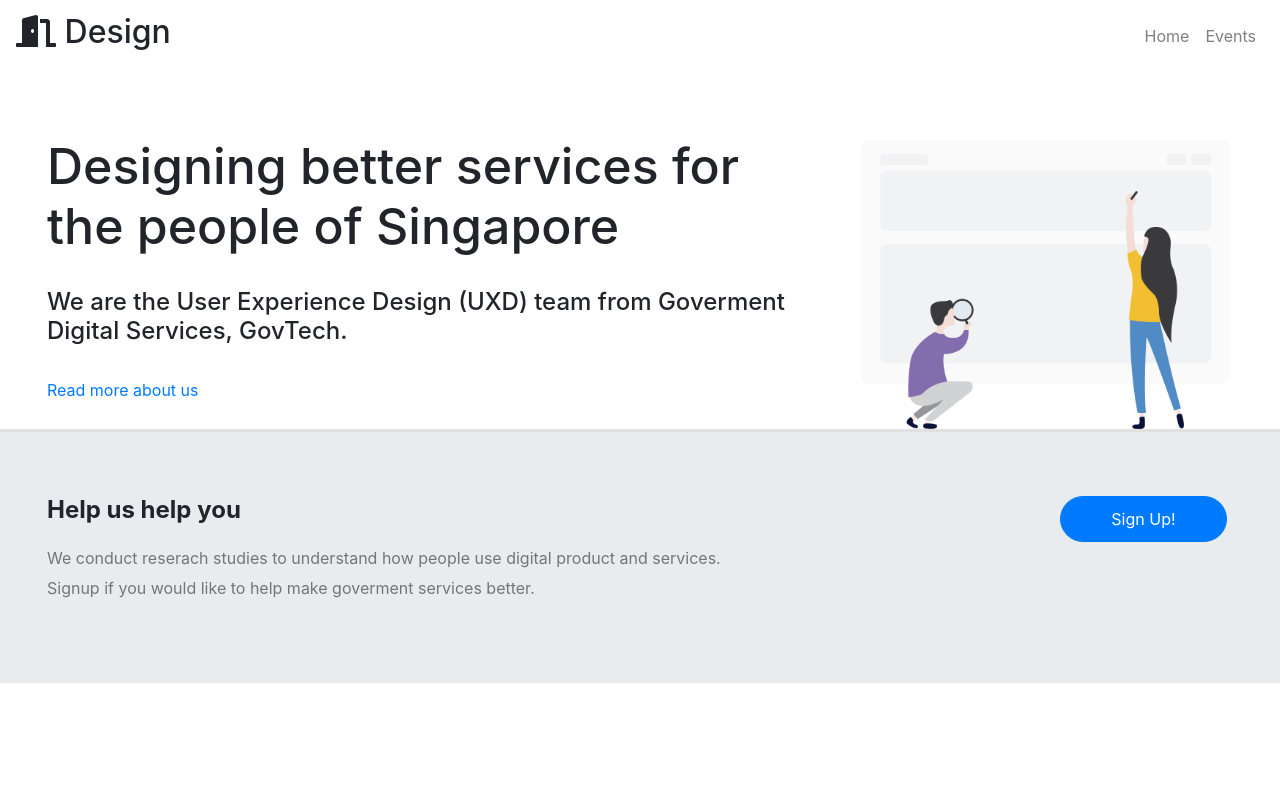
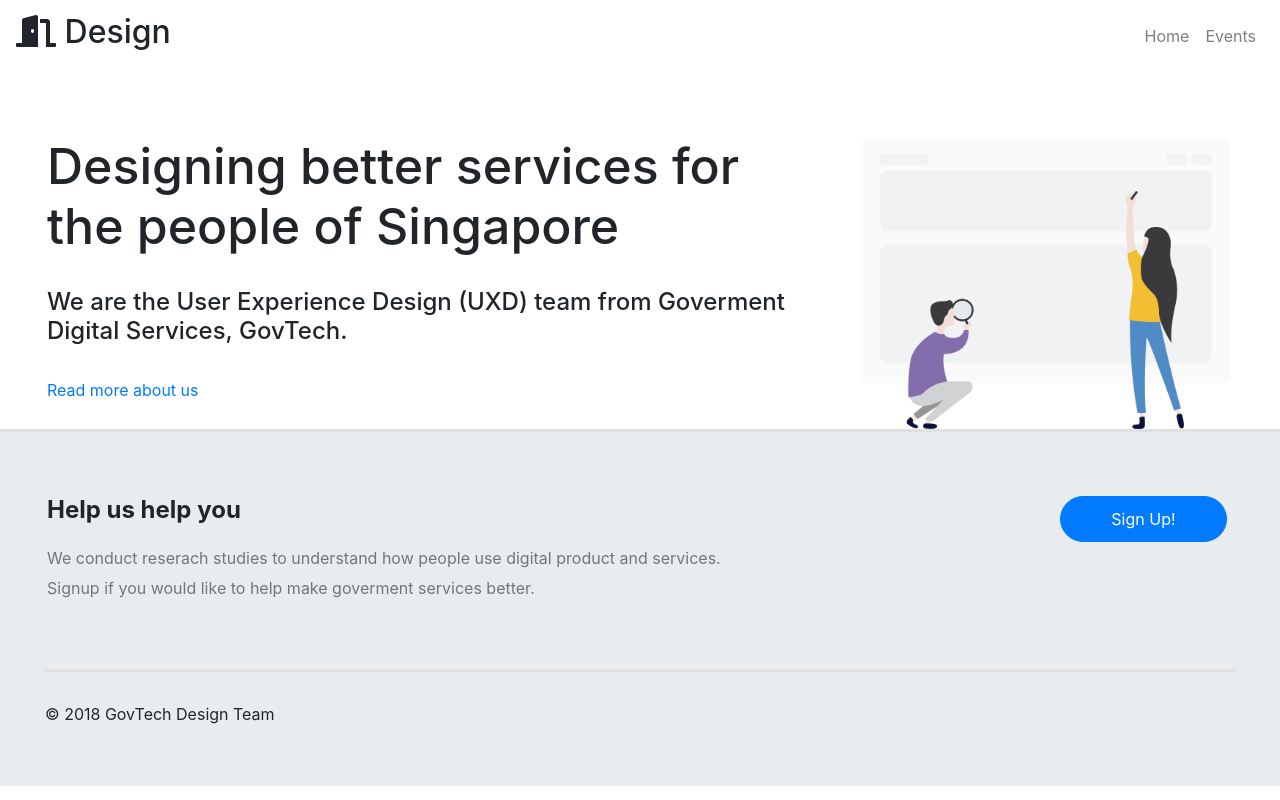
Before and after one commit to AlnurFaisal/EventMicrosite, a React (Create React App) app in the folder govtechapp/: page / in a window 1280 px wide. Built offline with nearby package versions, Linux system fonts and the light colour scheme.

Commit message:
Added the footer for every page and create the Events component

```diff
--- a/govtechapp/public/index.html
+++ b/govtechapp/public/index.html
@@ -20,7 +20,7 @@
       work correctly both with client-side routing and a non-root public URL.
       Learn how to configure a non-root public URL by running `npm run build`.
     -->
-    <title>React App</title>
+    <title>Design</title>
   </head>
   <body>
     <noscript>
@@ -37,5 +37,10 @@
       To begin the development, run `npm start` or `yarn start`.
       To create a production bundle, use `npm run build` or `yarn build`.
     -->
+    <div class="footer">
+      <div class="wrapper">
+          © 2018 GovTech Design Team
+      </div>
+    </div>
   </body>
 </html>
--- /dev/null
+++ b/govtechapp/src/components/Events/Events.js
@@ -0,0 +1,9 @@
+import React, { Component } from "react";
+
+class Events extends Component {
+  render() {
+    return <div />;
+  }
+}
+
+export default Events;
--- a/govtechapp/src/components/Home/Home.js
+++ b/govtechapp/src/components/Home/Home.js
@@ -47,7 +47,7 @@ class Home extends Component {
             <div className="row">
               <div className="col-md-8 col-sm-12 col-xs-12">
                 <h1 className="super">
-                  Designing better services for <br /> the people of Singapore
+                  Designing better services for the people of Singapore
                 </h1>
                 <br />
                 <h4>
@@ -71,7 +71,7 @@ class Home extends Component {
             </div>
           </div>
         </Jumbotron>
-        <Jumbotron className="bottom">
+        <Jumbotron className="bottom noBorder">
           <div class="container-fluid">
             <div class="row">
               <div className="col-md-10 col-sm-12 col-xs-12">
--- a/govtechapp/src/components/Home/home.css
+++ b/govtechapp/src/components/Home/home.css
@@ -19,6 +19,15 @@
   border-top-color: #e0e0e0;
 }
 
+.bottom:after {
+  content: ""; /* This is necessary for the pseudo element to work. */
+  display: block; /* This will put the pseudo element on its own line. */
+  margin: 0 auto; /* This will center the border. */
+  width: 98%; /* Change this to whatever width you want. */
+  padding-top: 50px; /* This creates some space between the element and the border. */
+  border-bottom: 3px solid #e0e0e0; /* This creates the border. Replace black with whatever color you want. */
+}
+
 .bodyText {
   color: #757575;
   padding-top: 10px;
--- a/govtechapp/src/components/MyNav/MyNav.js
+++ b/govtechapp/src/components/MyNav/MyNav.js
@@ -1,11 +1,13 @@
 import React from "react";
 import { Route } from "react-router-dom";
 import Home from "../Home/Home";
+import Events from "../Events/Events";
 
 const MyNav = () => {
   return (
     <div>
       <Route exact path="/" component={Home} />
+      <Route exact path="/events" components={Events} />
     </div>
   );
 };
--- a/govtechapp/src/index.css
+++ b/govtechapp/src/index.css
@@ -3,3 +3,19 @@ body {
   padding: 0;
   font-family: sans-serif;
 }
+
+.footer {
+  position: relative;
+  bottom: 0;
+  width: 100%;
+  background-color: white;
+  padding: 10px 10px;
+  background-color: #e9ecef;
+}
+
+.wrapper {
+  padding-right: 35px;
+  padding-left: 35px;
+  padding-bottom: 50px;
+  padding-top: 20px;
+}
```
